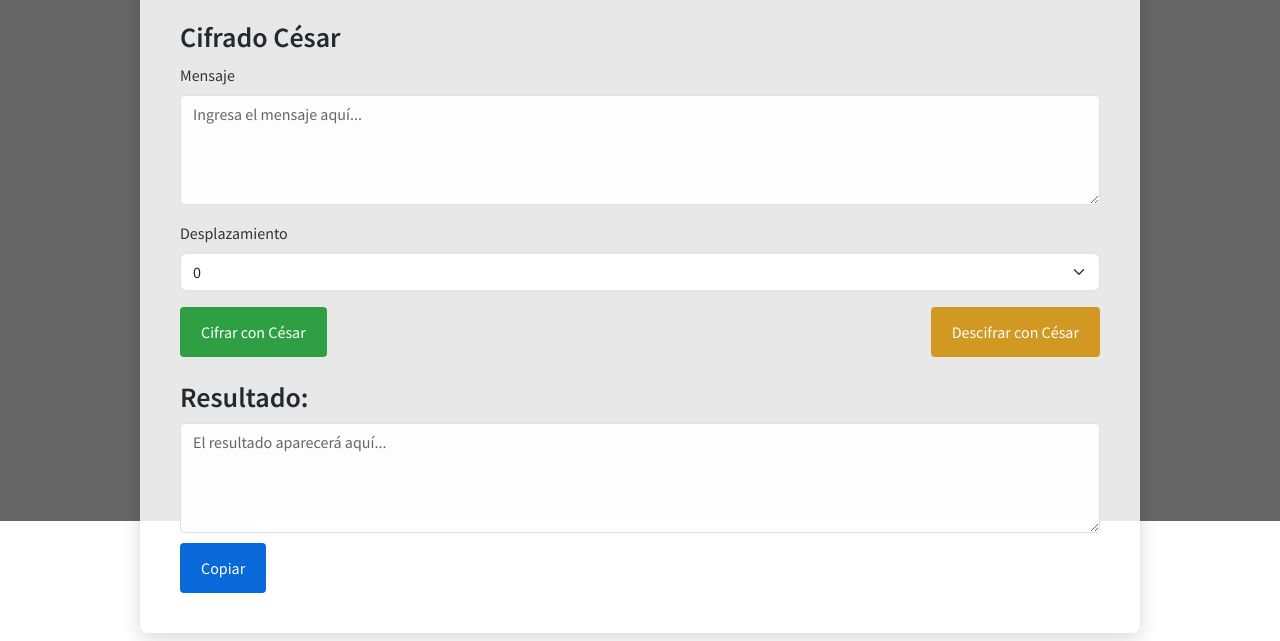
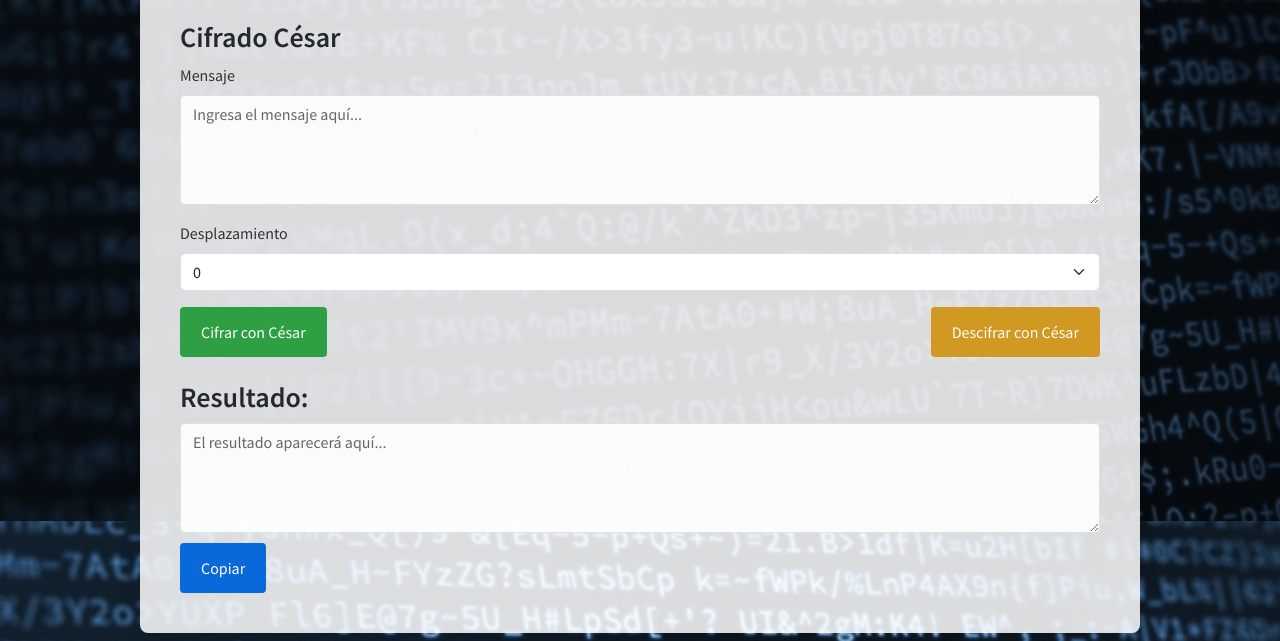
Before and after one commit to karimYaffar/karimYaffar.github.io, a plain HTML site: page index.html in a window 1280 px wide. Shown: the part 279-920 px from the top of the page. Drawn offline with nearby package versions, Linux system fonts and the light colour scheme.

Commit message:
Update index.html

```diff
--- a/index.html
+++ b/index.html
@@ -10,7 +10,7 @@
     <style>
        body {
     font-family: 'Source Sans Pro', sans-serif;
-    background-image: url("imagenes/div.jpg"); /* Fondo de imagen */
+    background-image: url("/imgenes/div.jpg"); /* Fondo de imagen */
     background-size: cover;
     background-position: center;
     background-attachment: fixed;
```
